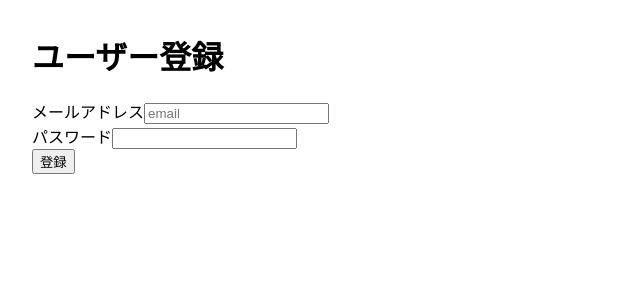
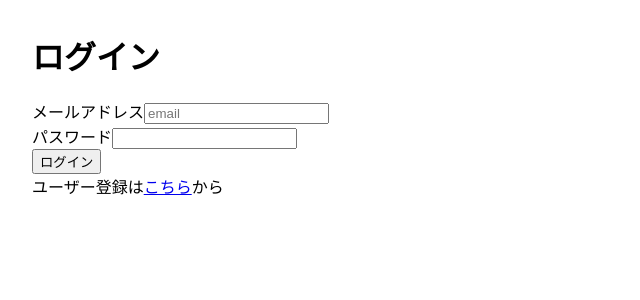
Before and after one commit to ryuichi-maeda/fusic_gasshuku_202210, a React (Create React App) app: page /login in a window 1280 px wide. Shown: the top 300 px of the page, without its empty margins (0-640 px from the left). Built offline with nearby package versions, Linux system fonts and the light colour scheme; no server answers.

Commit message:
ログインページとログイン後のページの作成

```diff
--- a/src/App.jsx
+++ b/src/App.jsx
@@ -1,13 +1,22 @@
 import logo from "./logo.svg";
 import "./App.css";
+import Home from "./components/Home";
+import Login from "./components/Login";
 import SignUp from "./components/SignUp";
 import { AuthProvider } from "./context/AuthContext";
+import { BrowserRouter, Routes, Route } from "react-router-dom";
 
 function App() {
   return (
     <AuthProvider>
       <div style={{ margin: "2em" }}>
-        <SignUp />
+        <BrowserRouter>
+          <Routes>
+            <Route path="/" element={<Home />} />
+            <Route path="/signup" element={<SignUp />} />
+            <Route path="/login" element={<Login />} />
+          </Routes>
+        </BrowserRouter>
       </div>
     </AuthProvider>
   );
```
